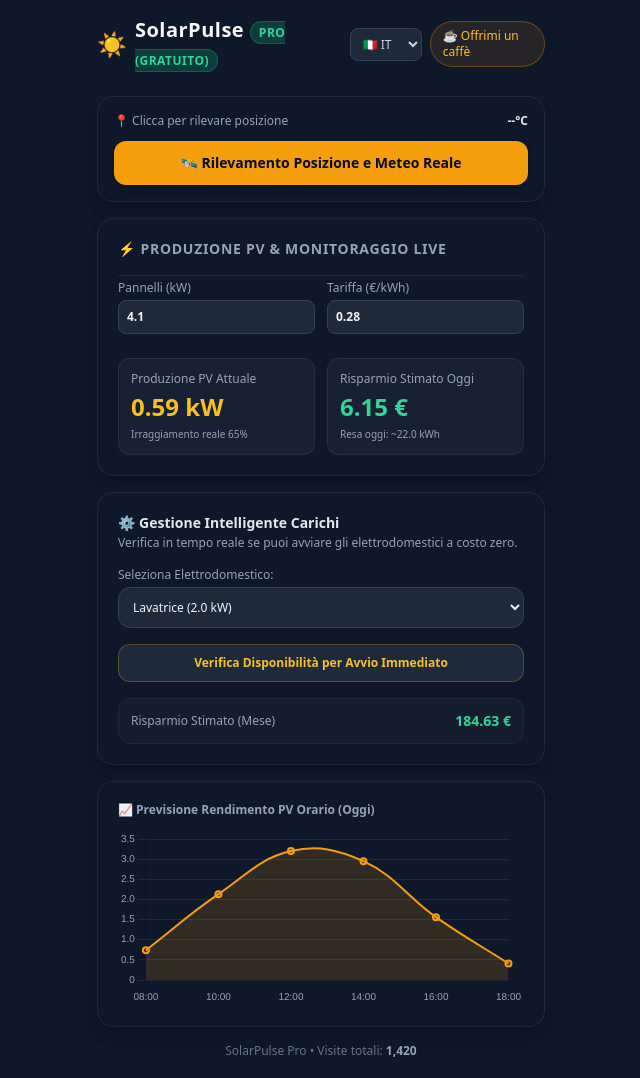
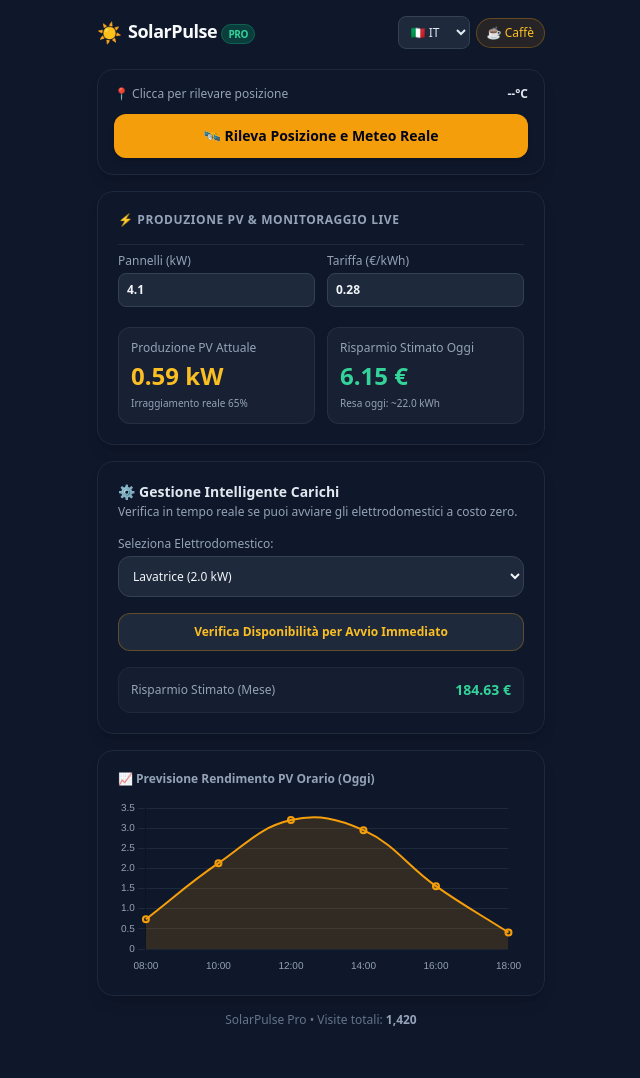
Before and after one commit to bedinenrico93/SolarPulse-Pro, a plain HTML site: page index.html in a window 1280 px wide. Shown: the whole page, without its empty margins (319-959 px from the left). Drawn offline with nearby package versions, Linux system fonts and the light colour scheme.

Commit message:
index.html

```diff
--- a/index.html
+++ b/index.html
@@ -4,9 +4,7 @@
     <meta charset="UTF-8">
     <meta name="viewport" content="width=device-width, initial-scale=1.0">
     <title>SolarPulse Pro</title>
-    <!-- Tailwind CSS -->
     <script src="https://cdn.tailwindcss.com"></script>
-    <!-- Chart.js -->
     <script src="https://cdn.jsdelivr.net/npm/chart.js"></script>
     <style>
         body {
@@ -18,21 +16,19 @@
 </head>
 <body class="min-h-screen p-4 flex flex-col items-center">
 
-    <!-- Header / Nav -->
-    <div class="w-full max-w-md flex justify-between items-center mb-6">
-        <div class="flex items-center space-x-2">
-            <span class="text-2xl">☀️</span>
-            <h1 class="text-xl font-bold tracking-wide">SolarPulse <span class="text-xs bg-emerald-600/30 text-emerald-400 px-2 py-0.5 rounded-full border border-emerald-500/30" data-i18n="proTag">PRO (GRATUITO)</span></h1>
+    <!-- Header compatto per smartphone -->
+    <div class="w-full max-w-md flex justify-between items-center mb-5 gap-2">
+        <div class="flex items-center space-x-1.5 shrink-0">
+            <span class="text-xl">☀️</span>
+            <h1 class="text-lg font-bold tracking-tight">SolarPulse <span class="text-[10px] bg-emerald-600/30 text-emerald-400 px-1.5 py-0.5 rounded-full border border-emerald-500/30" data-i18n="proTag">PRO</span></h1>
         </div>
-        <div class="flex items-center space-x-2">
-            <!-- Selettore Lingua -->
-            <select onchange="setLanguage(this.value)" class="bg-slate-800 text-xs text-slate-300 border border-slate-700 rounded-lg px-2 py-1.5 focus:outline-none">
+        <div class="flex items-center space-x-1.5 shrink-0">
+            <select onchange="setLanguage(this.value)" class="bg-slate-800 text-xs text-slate-200 border border-slate-700 rounded-lg px-2 py-1.5 focus:outline-none">
                 <option value="it">🇮🇹 IT</option>
                 <option value="en">🇬🇧 EN</option>
             </select>
-            <!-- Offrimi un caffè -->
-            <a href="https://www.buymeacoffee.com" target="_blank" class="bg-amber-500/10 hover:bg-amber-500/20 text-amber-400 border border-amber-500/30 text-xs px-3 py-1.5 rounded-full font-medium transition flex items-center space-x-1">
-                <span data-i18n="coffeeBtn">☕ Offrimi un caffè</span>
+            <a href="https://buymeacoffee.com/enricobedin" target="_blank" rel="noopener noreferrer" class="bg-amber-500/10 hover:bg-amber-500/20 text-amber-400 border border-amber-500/30 text-xs px-2.5 py-1.5 rounded-full font-medium transition">
+                <span data-i18n="coffeeBtn">☕ Caffè</span>
             </a>
         </div>
     </div>
@@ -47,16 +43,15 @@
                 <span id="weatherTemp" class="font-bold text-slate-200">--°C</span>
             </div>
             <button id="btnGps" class="w-full bg-amber-500 hover:bg-amber-600 text-slate-950 font-bold py-3 px-4 rounded-xl shadow-md transition flex items-center justify-center space-x-2 text-sm">
-                <span data-i18n="btnGps">🛰️ Rilevamento Posizione e Meteo Reale</span>
+                <span data-i18n="btnGps">🛰️ Rileva Posizione e Meteo Reale</span>
             </button>
         </div>
 
         <!-- Blocco Produzione PV e Risparmi -->
         <div class="bg-slate-900 border border-slate-800 rounded-2xl p-5 shadow-lg space-y-4">
-            <h2 class="text-sm font-semibold text-slate-400 uppercase tracking-wider" data-i18n="pvSimTitle">⚡ Produzione PV & Monitoraggio Live</h2>
+            <h2 class="text-xs font-semibold text-slate-400 uppercase tracking-wider" data-i18n="pvSimTitle">⚡ Produzione PV & Monitoraggio Live</h2>
 
-            <!-- Configurazione Impianto di Base -->
-            <div class="grid grid-cols-2 gap-3 pt-1 border-t border-slate-800 text-xs">
+            <div class="grid grid-cols-2 gap-3 pt-2 border-t border-slate-800 text-xs">
                 <div>
                     <label class="text-slate-400 block mb-1" data-i18n="panelsLabel">Pannelli (kW)</label>
                     <input type="number" id="inputPower" value="4.1" step="0.1" class="w-full bg-slate-800 border border-slate-700 rounded-lg p-2 text-slate-100 font-bold focus:outline-none focus:border-amber-500">
@@ -67,20 +62,17 @@
                 </div>
             </div>
 
-            <!-- Griglia Risultati Principali -->
-            <div class="grid grid-cols-2 gap-3 pt-2">
-                <!-- Produzione Attuale -->
+            <div class="grid grid-cols-2 gap-3 pt-1">
                 <div class="bg-slate-800/60 border border-slate-700/50 rounded-xl p-3">
                     <div class="text-xs text-slate-400 mb-1" data-i18n="prodTitle">Produzione PV Attuale</div>
                     <div id="valProduction" class="text-2xl font-black text-amber-400">0.00 kW</div>
-                    <div id="descWeather" class="text-[10px] text-slate-400 mt-1">Irraggiamento 60%</div>
+                    <div id="descWeather" class="text-[10px] text-slate-400 mt-1">Picco stimato 65%</div>
                 </div>
 
-                <!-- Risparmio Oggi -->
                 <div class="bg-slate-800/60 border border-slate-700/50 rounded-xl p-3">
                     <div class="text-xs text-slate-400 mb-1" data-i18n="savingsTitle">Risparmio Stimato Oggi</div>
-                    <div id="valSavings" class="text-2xl font-black text-emerald-400">0.00 €</div>
-                    <div id="descKwhToday" class="text-[10px] text-slate-400 mt-1">Resa oggi: ~0.0 kWh</div>
+                    <div id="valSavings" class="text-2xl font-black text-emerald-400">3.08 €</div>
+                    <div id="descKwhToday" class="text-[10px] text-slate-400 mt-1">Resa oggi: ~11.0 kWh</div>
                 </div>
             </div>
         </div>
@@ -107,15 +99,13 @@
                 <span data-i18n="verifyBtn">Verifica Disponibilità per Avvio Immediato</span>
             </button>
 
-            <!-- Box Risultato Verifica -->
             <div id="optimizeResult" class="hidden border rounded-xl p-3 text-xs">
                 <span id="optimizeText"></span>
             </div>
 
-            <!-- Risparmio Stimato Mese -->
             <div class="bg-slate-800/40 border border-slate-800 rounded-xl p-3 flex justify-between items-center text-xs">
                 <span class="text-slate-400" data-i18n="monthlySavingsTitle">Risparmio Stimato (Mese)</span>
-                <span id="valMonthlySavings" class="font-bold text-emerald-400 text-sm">0.00 €</span>
+                <span id="valMonthlySavings" class="font-bold text-emerald-400 text-sm">92.40 €</span>
             </div>
         </div>
 
@@ -127,14 +117,13 @@
             </div>
         </div>
 
-        <!-- Footer / Contatore visite -->
+        <!-- Footer -->
         <div class="text-center text-xs text-slate-500 pb-4">
             SolarPulse Pro &bull; <span data-i18n="visitsText">Visite totali:</span> <span id="visitCount" class="font-semibold text-slate-400">...</span>
         </div>
 
     </div>
 
-    <!-- Collegamento al file JavaScript -->
-    <script src="script.js"></script>
+    <script src="script.js?v=3"></script>
 </body>
 </html>
```
